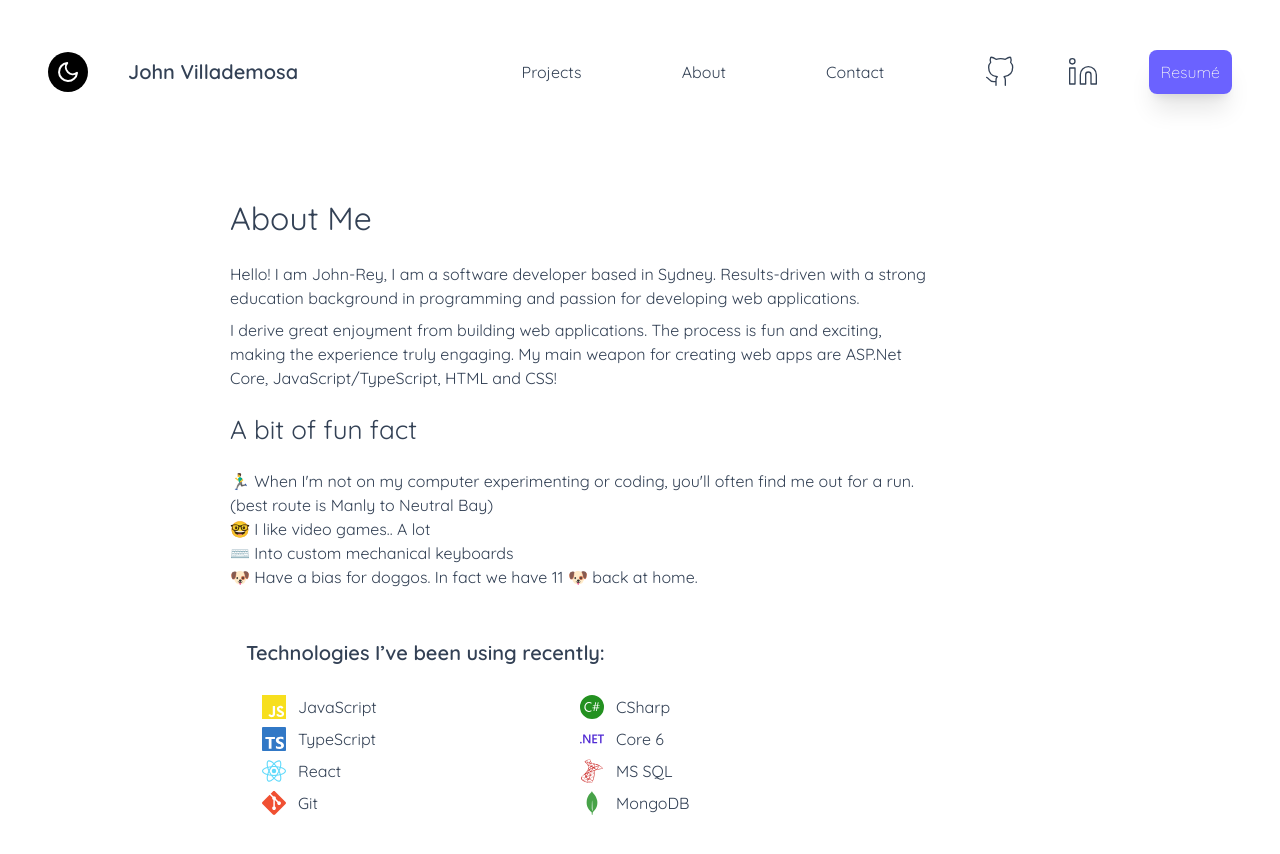
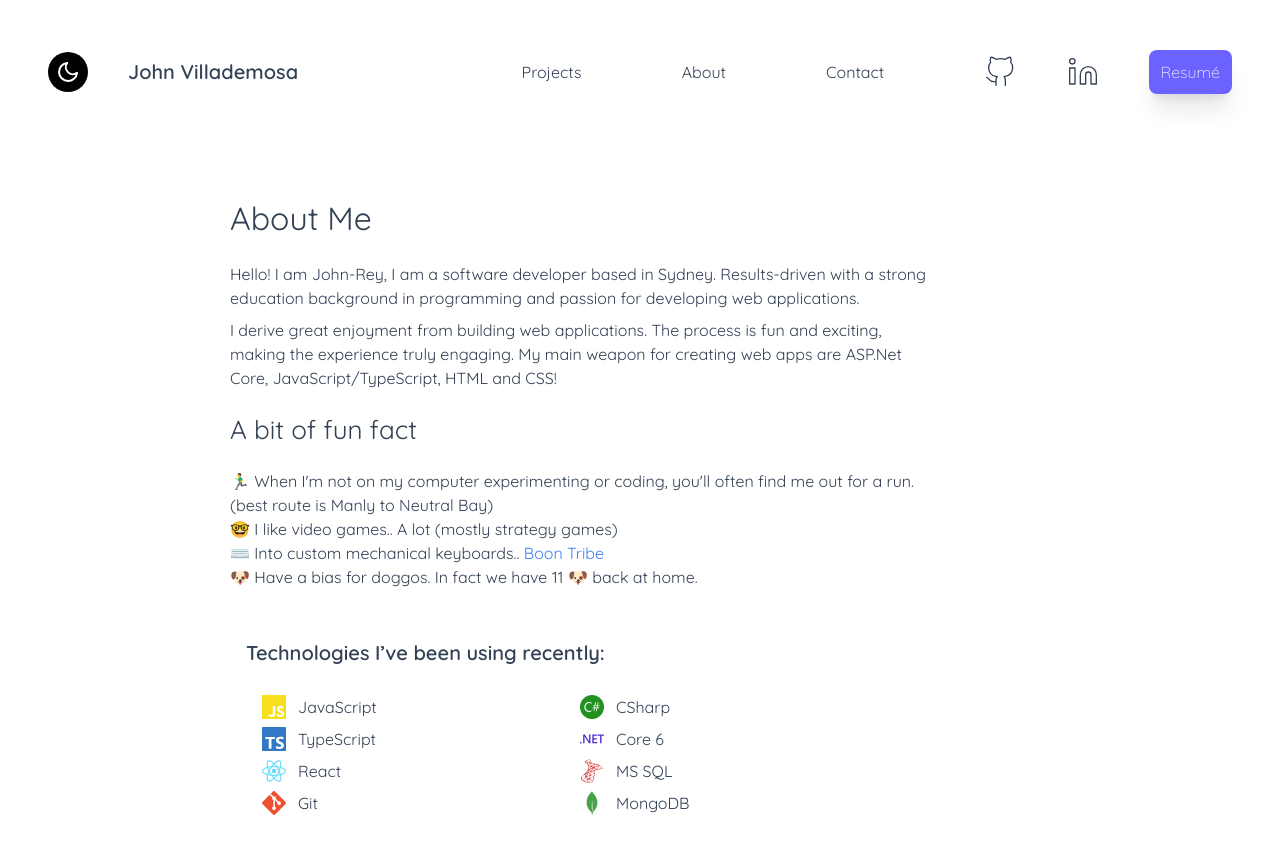
Before and after one commit to jvillad/portfolio-v2, a React (Vite) app: page /about in a window 1280 px wide. Shown: the top 854 px of the page. Built offline with nearby package versions, Linux system fonts and the light colour scheme; no server answers.

Commit message:
adding more info

```diff
--- a/src/components/About.tsx
+++ b/src/components/About.tsx
@@ -24,8 +24,21 @@ function About() {
           you&apos;ll often find me out for a run. (best route is Manly to
           Neutral Bay)
         </p>
-        <p>🤓 I like video games.. A lot</p>
-        <p>⌨️ Into custom mechanical keyboards </p>
+        <p>🤓 I like video games.. A lot (mostly strategy games)</p>
+        <p>
+          ⌨️ Into custom mechanical keyboards..{' '}
+          <a
+            href="https://www.facebook.com/boontribe.ph/"
+            className="group inline-block relative"
+            target="_blank"
+            rel="noreferrer"
+          >
+            <span className="text-blue-500 group-hover:text-pink-500 transition-colors duration-300">
+              Boon Tribe
+            </span>
+            <span className="absolute top-0 left-0 w-full h-full bg-pink-500 opacity-0 blur-md transform scale-105 transition-all duration-300 group-hover:opacity-100 group-hover:scale-100" />
+          </a>
+        </p>
         <p>🐶 Have a bias for doggos. In fact we have 11 🐶 back at home.</p>
 
         <TechStack />
--- a/src/components/Intro.tsx
+++ b/src/components/Intro.tsx
@@ -12,13 +12,13 @@ function Intro() {
         <div className="mt-6">
           <p>
             <span className="text-xl">
-              <span className="text-rose-600">👋🏼 Yo! </span> my name is
+              <span className="text-rose-600">Yo! </span> my name is
             </span>
             <span className="block text-[50px] md:text-[54px] font-semibold">
               John Villademosa
             </span>
           </p>
-          <p className="pb-4 text-2xl">A Software Developer.</p>
+          <p className="pb-4 text-2xl">A Software Engineer.</p>
         </div>
         <div className="mb-8">
           <p className="text-md md:text-lg leading-relaxed">
```
